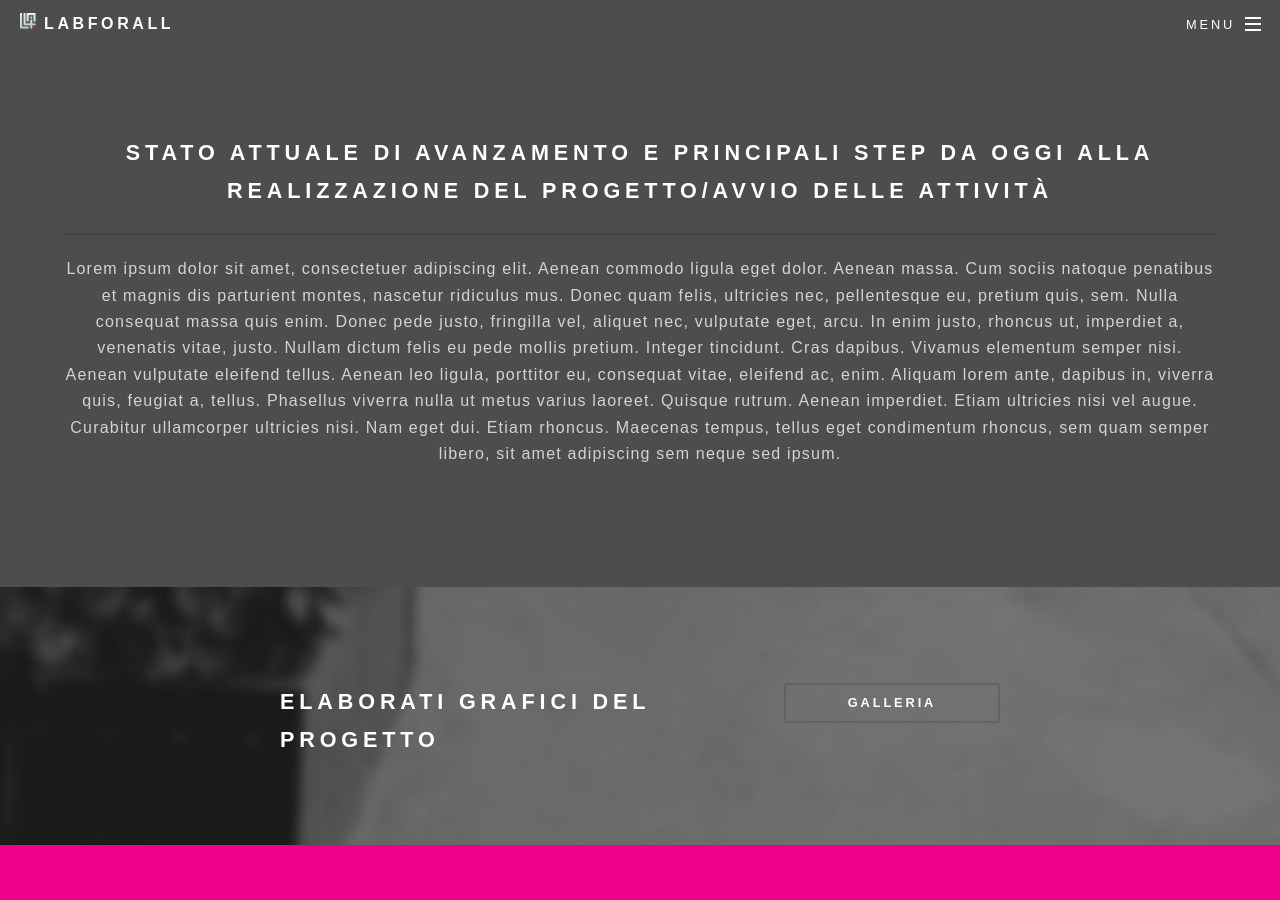
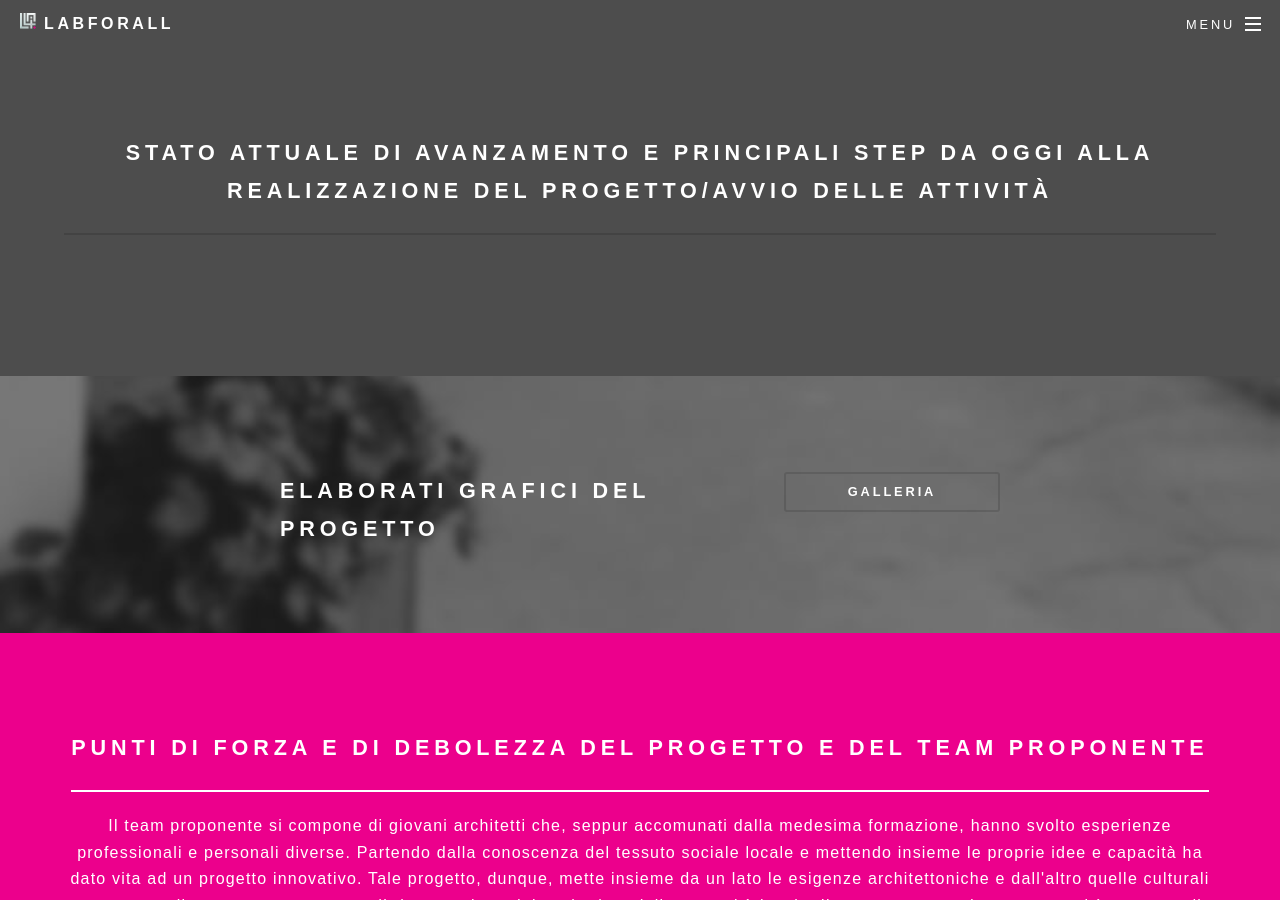
Before and after one commit to cogiarplus/labforall, a Jekyll site: the page built from index.html, in a window 1280 px wide and 900 px high, scrolled down 5535 px. Built offline with Jekyll 4.4.1, drawn with Linux system fonts in a browser that asks for light colours; some web fonts are replaced.

Commit message:
Update _config.yml

```diff
--- a/_config.yml
+++ b/_config.yml
@@ -95,7 +95,7 @@
 caratteri_distintivi: "Il progetto si sviluppa in una zona a margine della città nell’obiettivo di rigenerare il tessuto sociale urbano e attivare processi di coesione e cooperazione. Gli spazi sottoutilizzati dell’Istituto vengono rivalutati per inserirvi laboratori avanzati di sperimentazione in ambito informatico, elettrico, elettronico e di comunicazione con la presenza di personale docente altamente specializzato e con le aziende locali e non. Agli utenti viene offerta la possibilità di proporre le proprie idee e aspirazioni, di metterle in rete per produrre innovazione. Le modalità formative sono una sperimentazione costante e si adattano ai bisogni e alle esigenze in evoluzione continua."
 
 # STATO ATTUALE DI AVANZAMENTO E PRINCIPALI STEP DA OGGI ALLA REALIZZAZIONE DEL PROGETTO/AVVIO DELLE ATTIVITA` (MAX 1000 BATTUTE)
-stato_attuale_di_avanzamento_e_principali_step: "Lorem ipsum dolor sit amet, consectetuer adipiscing elit. Aenean commodo ligula eget dolor. Aenean massa. Cum sociis natoque penatibus et magnis dis parturient montes, nascetur ridiculus mus. Donec quam felis, ultricies nec, pellentesque eu, pretium quis, sem. Nulla consequat massa quis enim. Donec pede justo, fringilla vel, aliquet nec, vulputate eget, arcu. In enim justo, rhoncus ut, imperdiet a, venenatis vitae, justo. Nullam dictum felis eu pede mollis pretium. Integer tincidunt. Cras dapibus. Vivamus elementum semper nisi. Aenean vulputate eleifend tellus. Aenean leo ligula, porttitor eu, consequat vitae, eleifend ac, enim. Aliquam lorem ante, dapibus in, viverra quis, feugiat a, tellus. Phasellus viverra nulla ut metus varius laoreet. Quisque rutrum. Aenean imperdiet. Etiam ultricies nisi vel augue. Curabitur ullamcorper ultricies nisi. Nam eget dui. Etiam rhoncus. Maecenas tempus, tellus eget condimentum rhoncus, sem quam semper libero, sit amet adipiscing sem neque sed ipsum."
+#stato_attuale_di_avanzamento_e_principali_step: "Lorem ipsum dolor sit amet, consectetuer adipiscing elit. Aenean commodo ligula eget dolor. Aenean massa. Cum sociis natoque penatibus et magnis dis parturient montes, nascetur ridiculus mus. Donec quam felis, ultricies nec, pellentesque eu, pretium quis, sem. Nulla consequat massa quis enim. Donec pede justo, fringilla vel, aliquet nec, vulputate eget, arcu. In enim justo, rhoncus ut, imperdiet a, venenatis vitae, justo. Nullam dictum felis eu pede mollis pretium. Integer tincidunt. Cras dapibus. Vivamus elementum semper nisi. Aenean vulputate eleifend tellus. Aenean leo ligula, porttitor eu, consequat vitae, eleifend ac, enim. Aliquam lorem ante, dapibus in, viverra quis, feugiat a, tellus. Phasellus viverra nulla ut metus varius laoreet. Quisque rutrum. Aenean imperdiet. Etiam ultricies nisi vel augue. Curabitur ullamcorper ultricies nisi. Nam eget dui. Etiam rhoncus. Maecenas tempus, tellus eget condimentum rhoncus, sem quam semper libero, sit amet adipiscing sem neque sed ipsum."
 
 # PUNTI DI FORZA E DI DEBOLEZZA DEL PROGETTO E DEL TEAM PROPONENTE (MAX 1500 BATTUTE)
 punti_di_forza_e_di_debolezza: "Il team proponente si compone di giovani architetti che, seppur accomunati dalla medesima formazione, hanno svolto esperienze professionali e personali diverse. Partendo dalla conoscenza del tessuto sociale locale e mettendo insieme le proprie idee e capacità ha dato vita ad un progetto innovativo. Tale progetto, dunque, mette insieme da un lato le esigenze architettoniche e dall'altro quelle culturali per poter sviluppare un programma di rigenerazione del territorio e della comunità locale. Il progetto nasce da una necessità concreta di spazi e di opportunità di formazione per i giovani con la prospettiva di creare reti che aiutino i ragazzi ad entrare nel mondo del lavoro e, allo stesso tempo, riqualificare il contesto urbano in cui è inserito. L'idea di utilizzare un edificio esistente già attivo e dinamico offre al progetto un punto di partenza privilegiato per il suo sviluppo futuro, anche grazie al confronto con i docenti che conoscono già il territorio e che vivono quotidianamente il contesto sociale."
@@ -123,7 +123,7 @@
 # Entrate commerciali da vendita di prodotti/servizi: indicare quali prodotti/servizi vengono messi a mercato e la stima delle vendite/anno
 # Contributi da privati: indicare se fondazioni, imprese, cittadini, etc.
 # Contributi in beni o servizi
-entrate: "Lorem ipsum dolor sit amet, consectetuer adipiscing elit. Aenean commodo ligula eget dolor. Aenean massa. Cum sociis natoque penatibus et magnis dis parturient montes, nascetur ridiculus mus. Donec quam felis, ultricies nec, pellentesque eu, pretium quis, sem. Nulla consequat massa quis enim. Donec pede justo, fringilla vel, aliquet nec, vulputate eget, arcu. In enim justo, rhoncus ut, imperdiet a, venenatis vitae, justo. Nullam dictum felis eu pede mollis pretium. Integer tincidunt. Cras dapibus. Vivamus elementum semper nisi. Aenean vulputate eleifend tellus. Aenean leo ligula, porttitor eu, consequat vitae, eleifend ac, enim. Aliquam lorem ante, dapibus in, viverra quis, feugiat a, tellus. Phasellus viverra nulla ut metus varius laoreet. Quisque rutrum. Aenean imperdiet. Etiam ultricies nisi vel augue. Curabitur ullamcorper ultricies nisi. Nam eget dui. Etiam rhoncus. Maecenas tempus, tellus eget condimentum rhoncus, sem quam semper libero, sit amet adipiscing sem neque sed ipsum. Nam quam nunc, blandit vel, luctus pulvinar, hendrerit id, lorem. Maecenas nec odio et ante tincidunt tempus. Donec vitae sapien ut libero venenatis faucibus. Nullam quis ante. Etiam sit amet orci eget eros faucibus tincidunt. Duis leo. Sed fringilla mauris sit amet nibh. Donec sodales sagittis magna. Sed consequat, leo eget bibendum sodales, augue velit cursus nunc, quis gravida magna mi a libero."
+entrate: "Contributi pubblici: L'Istituto Scolastico A. Volta cofinanzia il progetto, con la partecipazione ad un ulteriore bando per la Buona Scuola per un importo di cofinziamento di €500.000,00, per realizzare il LAbForAll ovvero il Laboratorio dell'Occupabilità, come da dichiarazione d'intenti allegata, mentre la Provincia di Pescara contribuirà a sostenere i costi degli adeguamenti impiantistici dei 3 corpi di fabbrica, coma da Protocollo di Intesa. Contributi da imprese e fondazioni: I costi della formazione saranno a cura delle imprese e dei professionisti, mentre gli sponsor e le associazioni aiuteranno a sostenere gli eventi. I corsi inoltre avranno un costo calmierato, in maniera da favorire la partecipazione ed avviarne il processo."
 
 ################################################################################
 ############################## SOGGETTO PROPONENTE #############################
@@ -147,7 +147,7 @@
 # E` necessario che il CV sia firmato e contenga la dicitura “Presa visione dell’informativa pubblicata sul sito www.culturability.org, ai sensi della Legge 196/03 (Codice Privacy) autorizzo al trattamento dei miei dati perosnali, eventualmente anche sensibili, per le finalità indicate nell’informativa stessa. Date e firma.
 
 # DESCRIVERE BREVEMENTE LE ESPERIENZE IMPRENDITORIALI, PROFESSIONALI, SOCIALI E CULTURALI PIÙ RILEVANTI DEL GRUPPO, ANCHE AI FINI DEL PROGETTO PRESENTATO (MAX 1.500 BATTUTE)
-esperienze_imprenditoriali_professionali_sociali_e_culturali: "Lorem ipsum dolor sit amet, consectetuer adipiscing elit. Aenean commodo ligula eget dolor. Aenean massa. Cum sociis natoque penatibus et magnis dis parturient montes, nascetur ridiculus mus. Donec quam felis, ultricies nec, pellentesque eu, pretium quis, sem. Nulla consequat massa quis enim. Donec pede justo, fringilla vel, aliquet nec, vulputate eget, arcu. In enim justo, rhoncus ut, imperdiet a, venenatis vitae, justo. Nullam dictum felis eu pede mollis pretium. Integer tincidunt. Cras dapibus. Vivamus elementum semper nisi. Aenean vulputate eleifend tellus. Aenean leo ligula, porttitor eu, consequat vitae, eleifend ac, enim. Aliquam lorem ante, dapibus in, viverra quis, feugiat a, tellus. Phasellus viverra nulla ut metus varius laoreet. Quisque rutrum. Aenean imperdiet. Etiam ultricies nisi vel augue. Curabitur ullamcorper ultricies nisi. Nam eget dui. Etiam rhoncus. Maecenas tempus, tellus eget condimentum rhoncus, sem quam semper libero, sit amet adipiscing sem neque sed ipsum. Nam quam nunc, blandit vel, luctus pulvinar, hendrerit id, lorem. Maecenas nec odio et ante tincidunt tempus. Donec vitae sapien ut libero venenatis faucibus. Nullam quis ante. Etiam sit amet orci eget eros faucibus tincidunt. Duis leo. Sed fringilla mauris sit amet nibh. Donec sodales sagittis magna. Sed consequat, leo eget bibendum sodales, augue velit cursus nunc, quis gravida magna mi a libero."
+#esperienze_imprenditoriali_professionali_sociali_e_culturali: "Lorem ipsum dolor sit amet, consectetuer adipiscing elit. Aenean commodo ligula eget dolor. Aenean massa. Cum sociis natoque penatibus et magnis dis parturient montes, nascetur ridiculus mus. Donec quam felis, ultricies nec, pellentesque eu, pretium quis, sem. Nulla consequat massa quis enim. Donec pede justo, fringilla vel, aliquet nec, vulputate eget, arcu. In enim justo, rhoncus ut, imperdiet a, venenatis vitae, justo. Nullam dictum felis eu pede mollis pretium. Integer tincidunt. Cras dapibus. Vivamus elementum semper nisi. Aenean vulputate eleifend tellus. Aenean leo ligula, porttitor eu, consequat vitae, eleifend ac, enim. Aliquam lorem ante, dapibus in, viverra quis, feugiat a, tellus. Phasellus viverra nulla ut metus varius laoreet. Quisque rutrum. Aenean imperdiet. Etiam ultricies nisi vel augue. Curabitur ullamcorper ultricies nisi. Nam eget dui. Etiam rhoncus. Maecenas tempus, tellus eget condimentum rhoncus, sem quam semper libero, sit amet adipiscing sem neque sed ipsum. Nam quam nunc, blandit vel, luctus pulvinar, hendrerit id, lorem. Maecenas nec odio et ante tincidunt tempus. Donec vitae sapien ut libero venenatis faucibus. Nullam quis ante. Etiam sit amet orci eget eros faucibus tincidunt. Duis leo. Sed fringilla mauris sit amet nibh. Donec sodales sagittis magna. Sed consequat, leo eget bibendum sodales, augue velit cursus nunc, quis gravida magna mi a libero."
 
 # TODO: NEL CASO DI RETI DI PARTNERSHIP CON ORGANIZZAZIONI, L’ACCORDO DI PARTENARIATO (MAX SIZE 2MB - FORMATI CONSENTITI: .DOC .PDF .ZIP .JPG)
 # Ricordati che è necessaria la firma di tutti i rappresentanti legali delle organizzazioni coinvolte
```
